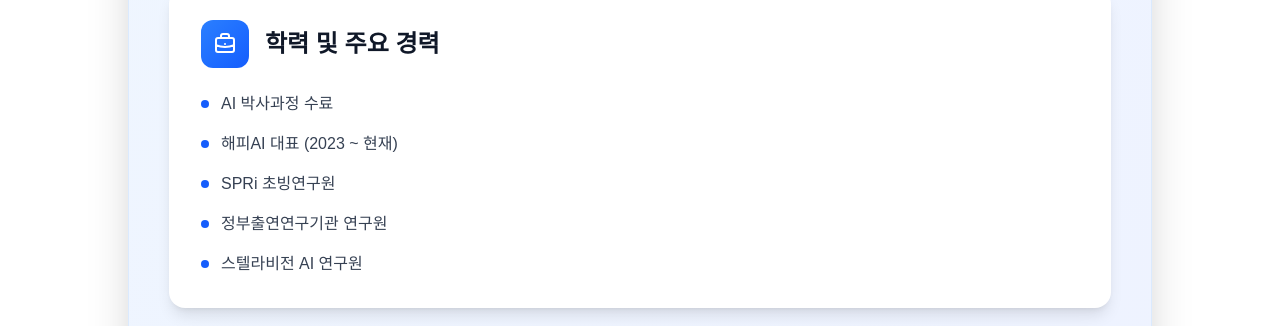
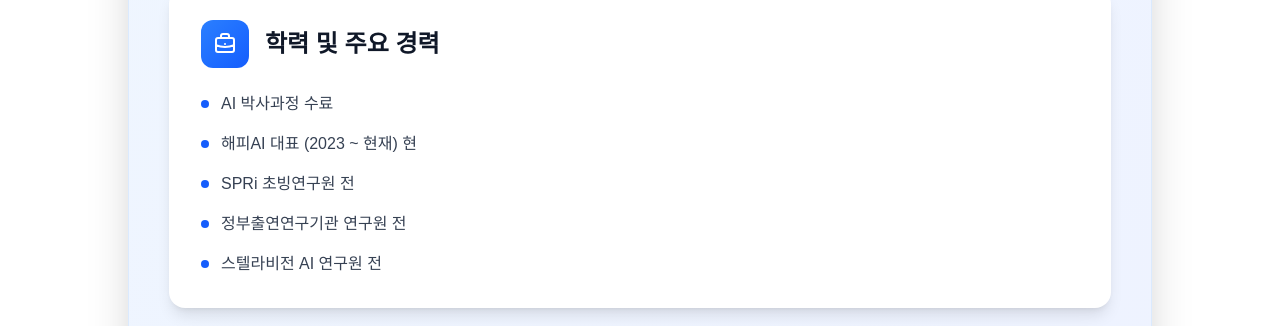
Before and after one commit to leejin-kyu/happyaidata, a Next.js app: page /about in a window 1280 px wide. Shown: the part 1920-2246 px from the top of the page. Built offline with nearby package versions, Linux system fonts and the light colour scheme.

Commit message:
Add time period indicators to career entries
- Add "현" (current) to 해피AI 대표
- Add "전" (past) to SPRi, 정부출연연구기관, 스텔라비전

🤖 Generated with [Claude Code](https://claude.com/claude-code)

Co-Authored-By: Claude <noreply@anthropic.com>

```diff
--- a/src/app/about/page.js
+++ b/src/app/about/page.js
@@ -165,19 +165,19 @@ export default function About() {
                     </li>
                     <li className="flex items-start">
                       <div className="w-2 h-2 bg-blue-600 dark:bg-blue-400 rounded-full mt-2 mr-3 flex-shrink-0"></div>
-                      <span className="text-gray-700 dark:text-gray-300">해피AI 대표 (2023 ~ 현재)</span>
+                      <span className="text-gray-700 dark:text-gray-300">해피AI 대표 (2023 ~ 현재) 현</span>
                     </li>
                     <li className="flex items-start">
                       <div className="w-2 h-2 bg-blue-600 dark:bg-blue-400 rounded-full mt-2 mr-3 flex-shrink-0"></div>
-                      <span className="text-gray-700 dark:text-gray-300">SPRi 초빙연구원</span>
+                      <span className="text-gray-700 dark:text-gray-300">SPRi 초빙연구원 전</span>
                     </li>
                     <li className="flex items-start">
                       <div className="w-2 h-2 bg-blue-600 dark:bg-blue-400 rounded-full mt-2 mr-3 flex-shrink-0"></div>
-                      <span className="text-gray-700 dark:text-gray-300">정부출연연구기관 연구원</span>
+                      <span className="text-gray-700 dark:text-gray-300">정부출연연구기관 연구원 전</span>
                     </li>
                     <li className="flex items-start">
                       <div className="w-2 h-2 bg-blue-600 dark:bg-blue-400 rounded-full mt-2 mr-3 flex-shrink-0"></div>
-                      <span className="text-gray-700 dark:text-gray-300">스텔라비전 AI 연구원</span>
+                      <span className="text-gray-700 dark:text-gray-300">스텔라비전 AI 연구원 전</span>
                     </li>
                   </ul>
                 </div>
```
